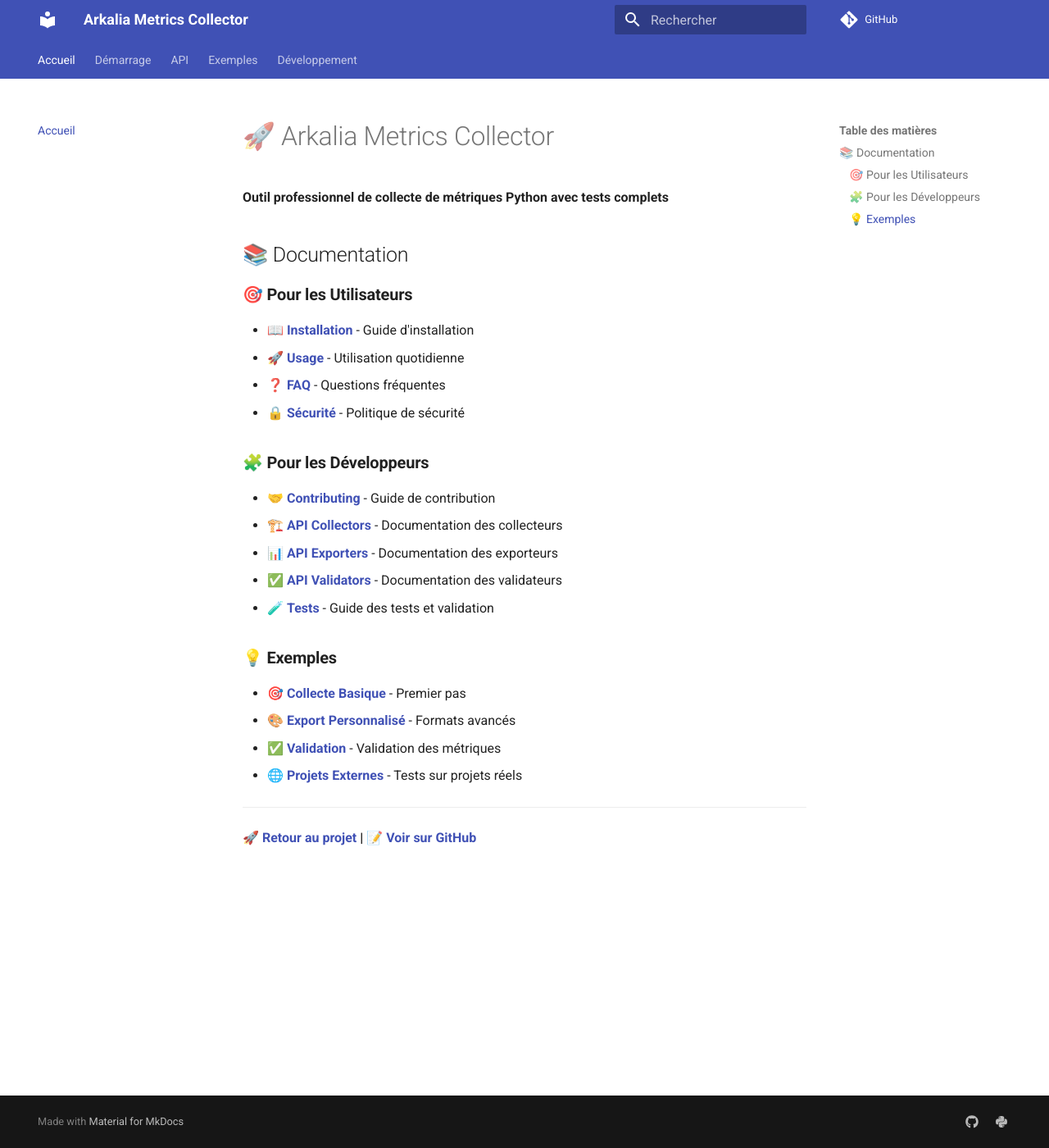
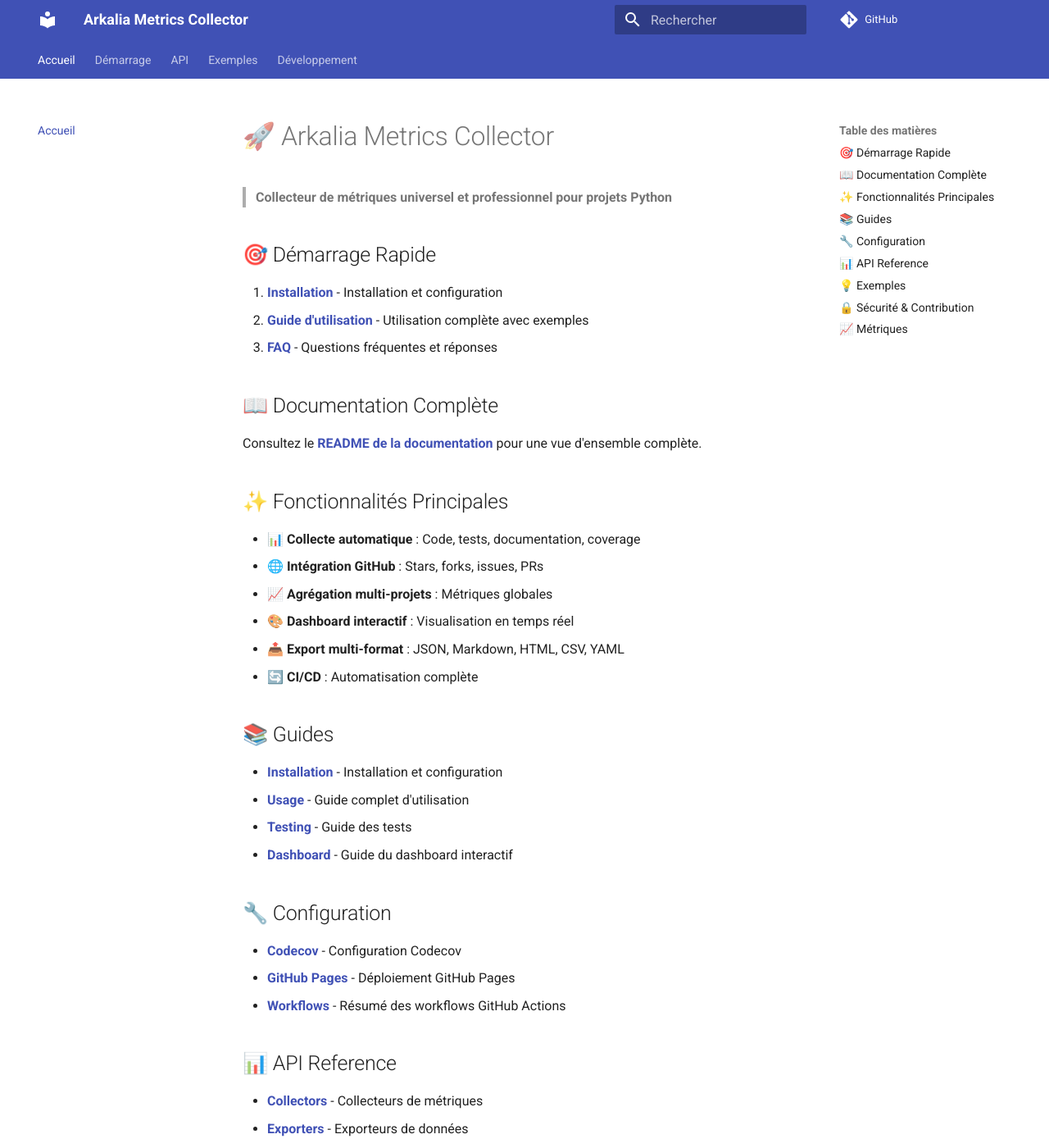
Before and after one commit to arkalia-luna-system/arkalia-metrics-collector, an MkDocs documentation site: the page built from docs/index.md, in a window 1280 px wide and 1400 px high. Shown: the whole window at 82% size. Built offline with MkDocs 1.6.1 and Material for MkDocs 9.7.7, drawn with Linux system fonts in a browser that asks for light colours; comment, search, counter and statistics services are not loaded; some of the changed text lies outside the part shown.

Commit message:
📝 Amélioration docs/index.md avec navigation complète

```diff
--- a/docs/index.md
+++ b/docs/index.md
@@ -1,27 +1,61 @@
 # 🚀 Arkalia Metrics Collector
 
-**Outil professionnel de collecte de métriques Python avec tests complets**
+> **Collecteur de métriques universel et professionnel pour projets Python**
 
-## 📚 Documentation
+## 🎯 Démarrage Rapide
 
-### 🎯 **Pour les Utilisateurs**
-- 📖 **[Installation](guides/installation.md)** - Guide d'installation
-- 🚀 **[Usage](guides/usage.md)** - Utilisation quotidienne
-- ❓ **[FAQ](FAQ.md)** - Questions fréquentes
-- 🔒 **[Sécurité](SECURITY.md)** - Politique de sécurité
+1. **[Installation](guides/installation.md)** - Installation et configuration
+2. **[Guide d'utilisation](guides/usage.md)** - Utilisation complète avec exemples
+3. **[FAQ](FAQ.md)** - Questions fréquentes et réponses
 
-### 🧩 **Pour les Développeurs**
-- 🤝 **[Contributing](CONTRIBUTING.md)** - Guide de contribution
-- 🏗️ **[API Collectors](api/collectors.md)** - Documentation des collecteurs
-- 📊 **[API Exporters](api/exporters.md)** - Documentation des exporteurs
-- ✅ **[API Validators](api/validators.md)** - Documentation des validateurs
-- 🧪 **[Tests](guides/testing.md)** - Guide des tests et validation
+## 📖 Documentation Complète
 
-### 💡 **Exemples**
-- 🎯 **[Collecte Basique](examples/basic_collection.md)** - Premier pas
-- 🎨 **[Export Personnalisé](examples/custom_export.md)** - Formats avancés
-- ✅ **[Validation](examples/validation.md)** - Validation des métriques
-- 🌐 **[Projets Externes](examples/external_projects.md)** - Tests sur projets réels
+Consultez le **[README de la documentation](README.md)** pour une vue d'ensemble complète.
+
+## ✨ Fonctionnalités Principales
+
+- 📊 **Collecte automatique** : Code, tests, documentation, coverage
+- 🌐 **Intégration GitHub** : Stars, forks, issues, PRs
+- 📈 **Agrégation multi-projets** : Métriques globales
+- 🎨 **Dashboard interactif** : Visualisation en temps réel
+- 📤 **Export multi-format** : JSON, Markdown, HTML, CSV, YAML
+- 🔄 **CI/CD** : Automatisation complète
+
+## 📚 Guides
+
+- **[Installation](guides/installation.md)** - Installation et configuration
+- **[Usage](guides/usage.md)** - Guide complet d'utilisation
+- **[Testing](guides/testing.md)** - Guide des tests
+- **[Dashboard](guides/dashboard.md)** - Guide du dashboard interactif
+
+## 🔧 Configuration
+
+- **[Codecov](CODECOV_SETUP.md)** - Configuration Codecov
+- **[GitHub Pages](GITHUB_PAGES_SETUP.md)** - Déploiement GitHub Pages
+- **[Workflows](WORKFLOWS_SUMMARY.md)** - Résumé des workflows GitHub Actions
+
+## 📊 API Reference
+
+- **[Collectors](api/collectors.md)** - Collecteurs de métriques
+- **[Exporters](api/exporters.md)** - Exporteurs de données
+- **[Validators](api/validators.md)** - Validateurs de métriques
+
+## 💡 Exemples
+
+- **[Collecte basique](examples/basic_collection.md)** - Exemple simple
+- **[Export personnalisé](examples/custom_export.md)** - Export personnalisé
+- **[Validation](examples/validation.md)** - Validation de métriques
+- **[Projets externes](examples/external_projects.md)** - Tests sur projets externes
+
+## 🔒 Sécurité & Contribution
+
+- **[Sécurité](SECURITY.md)** - Politique de sécurité
+- **[Contribution](CONTRIBUTING.md)** - Guide de contribution
+- **[SEO](SEO_GUIDE.md)** - Guide SEO
+
+## 📈 Métriques
+
+- **[Résumé des métriques](METRICS_FINAL_SUMMARY.md)** - Métriques agrégées du projet
 
 ---
 
```
